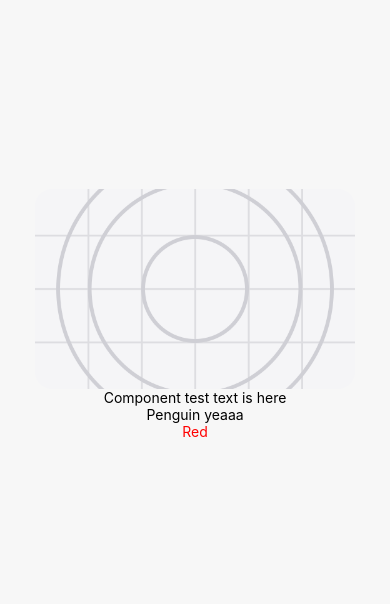
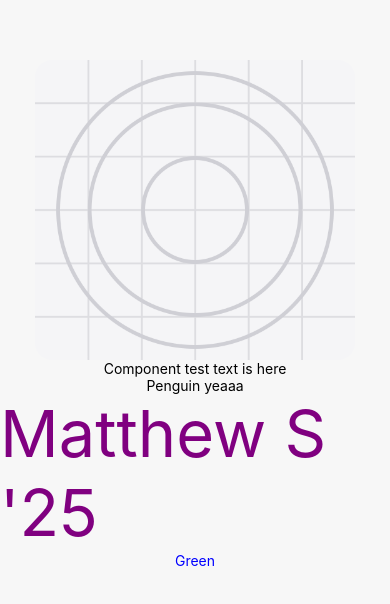
Before and after one commit to KennyCT/Penguin, a React Native app in the folder penguin/: screen / in a window 390 px wide. Shown: the part 108-712 px from the top of the page. Built offline with nearby package versions, Linux system fonts and the light colour scheme.

Commit message:
I am the best coder of all times

```diff
--- a/penguin/App.js
+++ b/penguin/App.js
@@ -9,10 +9,11 @@ export default function App() {
     <View style={styles.container}>
       {/*<View style={styles.imageContainer}>*/}
         <Image source={PlaceholderImage} style={styles.image} />
-        <Component_test />
+          <Component_test />
       {/*</View>*/}
       <Text>Penguin yeaaa</Text>
-      <Text style={{ color: "red" }}>Red</Text>
+      <Text style={{ color: "purple", fontSize: 65 }}>Matthew S '25</Text>
+      <Text style={{ color: "blue" }}>Green</Text>
       <StatusBar style="auto" />
     </View>
   );
@@ -33,7 +34,7 @@ const styles = StyleSheet.create({
   },
   image: {
     width: 320,
-    height: 200,
+    height: 300,
     borderRadius: 18,
   },
 });
```
Also changed, not shown: 1 other file (tests, documents, lock files or other folders).
